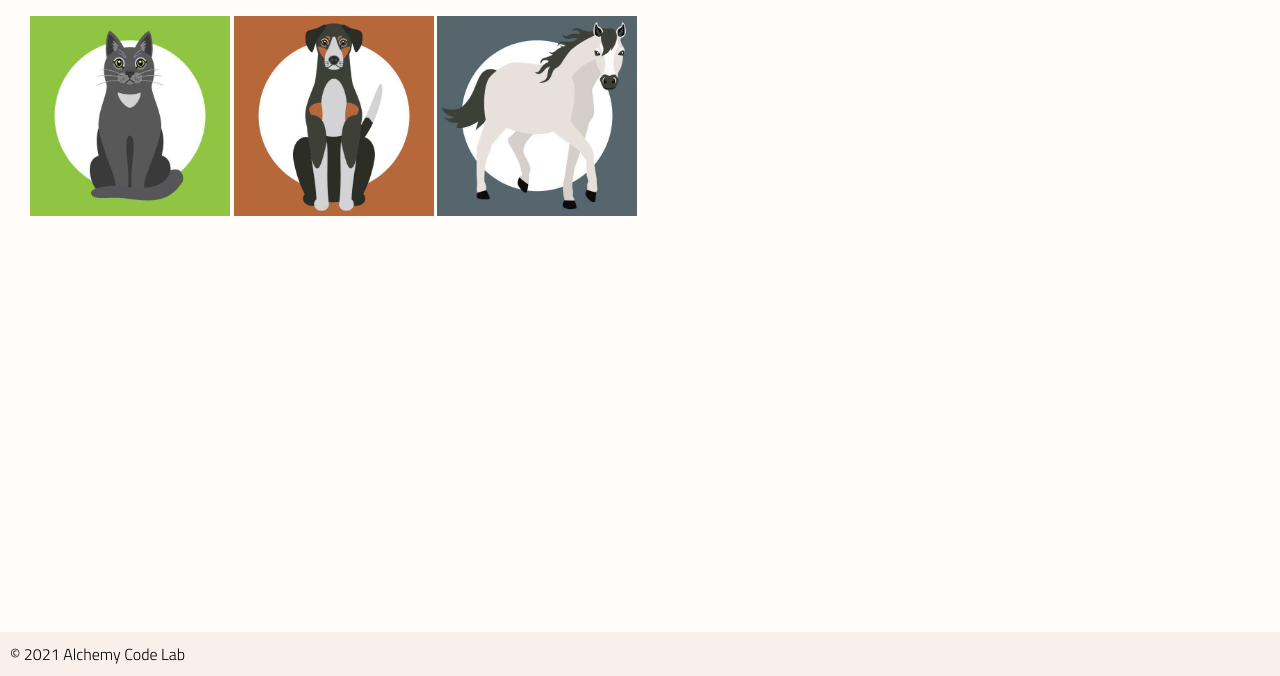
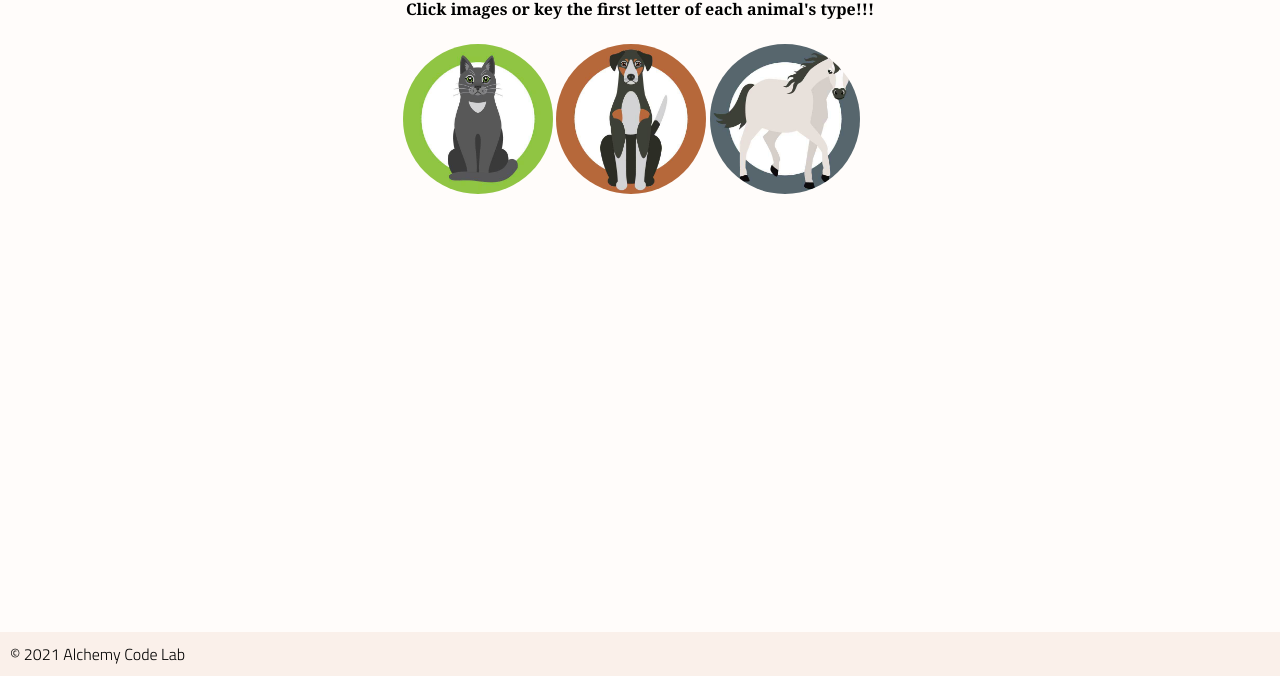
Before and after one commit to satyadvaya/june-2021-animal-farm, a plain HTML site: page index.html in a window 1280 px wide. Shown: the part 124-800 px from the top of the page. Drawn offline with Linux system fonts and the light colour scheme.

Commit message:
improved styling

```diff
--- a/index.html
+++ b/index.html
@@ -8,20 +8,23 @@
     <link href="https://fonts.googleapis.com/css2?family=Titillium+Web:wght@300&display=swap" rel="stylesheet">
     <link rel="stylesheet" href="./styles/reset.css">
     <link rel="stylesheet" href="./styles/styles.css">
-    <title>My App</title>
+    <title>Animal Farm</title>
 </head>
 
 <body>
     <header>
-        <h1>My App</h1>
+        <h1>Animal Farm</h1>
         <img src="assets/big-logo.png" />
     </header>
 
     <main>
+
+        <p id="instructions">Click images or key the first letter of each animal's type!!!</p>
+
         <div id="sounds-div">
-            <audio id="cat-sound" src="./assets/cat-sound.wav"></audio>
-            <audio id="dog-sound" src="./assets/dog-sound.wav"></audio>
-            <audio id="horse-sound" src="./assets/horse-sound.wav"></audio>
+            <audio id="cat-sound" src="./assets/cat-sound.wav">
+            <audio id="dog-sound" src="./assets/dog-sound.wav">
+            <audio id="horse-sound" src="./assets/horse-sound.wav">
         </div>
 
         <div id="images-div">
@@ -30,12 +33,9 @@
             <img id="horse-image" src="./assets/horse-image.jpg" alt="dog">
         </div>
     </main>
-
     <footer>
         &copy; 2021 Alchemy Code Lab
     </footer>
-
     <script type="module" src="./app.js"></script>
 </body>
-
 </html>
--- a/styles/styles.css
+++ b/styles/styles.css
@@ -6,9 +6,9 @@ body {
     grid-template-rows: auto 1fr auto;
 }
 
-main {
-    padding: 30px;
-}
+/* main {
+    padding: 10px;
+} */
 
 header {
     background-color: #A2D7D2;
@@ -38,3 +38,27 @@ img {
     height: 200px;
     cursor: pointer;
 }
+
+#images-div {
+    width: 475px;
+    display: block;
+    margin-left: auto;
+    margin-right: auto;
+}
+
+#images-div > * {
+    width: 150px;
+    height: 150px;
+    object-fit: cover;
+    border-radius: 50%;
+    cursor: pointer;
+  }
+
+  #instructions {
+      font-size: 16px;
+      font-weight: bold;
+      font-family: Georgia, 'Times New Roman', Times, serif;
+      padding-top: 12px;
+      padding-bottom: 24px;
+      text-align: center;
+  }
```
